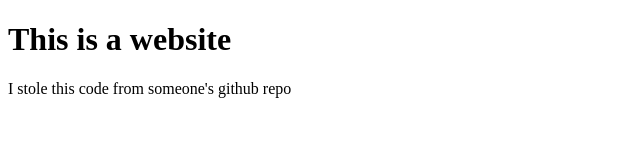
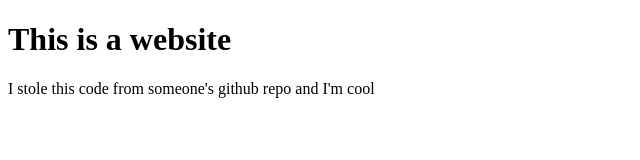
Before and after one commit to tzvifriedman/website, a plain HTML site: page index.html in a window 1280 px wide. Shown: the full height of the page, 0-640 px from the left. Drawn offline with Linux system fonts and the light colour scheme.

Commit message:
changes the website

```diff
--- a/index.html
+++ b/index.html
@@ -3,7 +3,7 @@
   <body>
 
     <h1>This is a website</h1>
-    <p>I stole this code from someone's github repo</p>
+    <p>I stole this code from someone's github repo and I'm cool</p>
 
   </body>
 </html>
```
